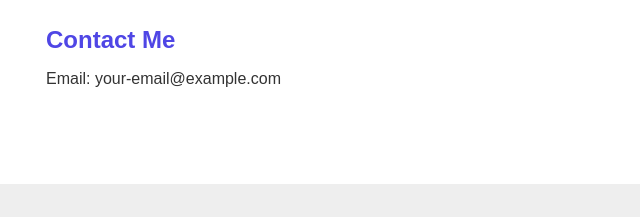
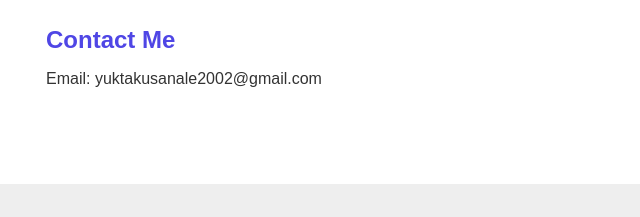
Before and after one commit to kusanaleyukta25/terraform-website, a plain HTML site: page website/index.html in a window 1280 px wide. Shown: the part 950-1167 px from the top of the page, 144-784 px from the left. Drawn offline with Linux system fonts and the light colour scheme.

Commit message:
Update index.html

```diff
--- a/website/index.html
+++ b/website/index.html
@@ -83,7 +83,7 @@
 
 <section id="contact">
     <h2>Contact Me</h2>
-    <p>Email: your-email@example.com</p>
+    <p>Email: yuktakusanale2002@gmail.com</p>
 </section>
 
 <footer>
```
